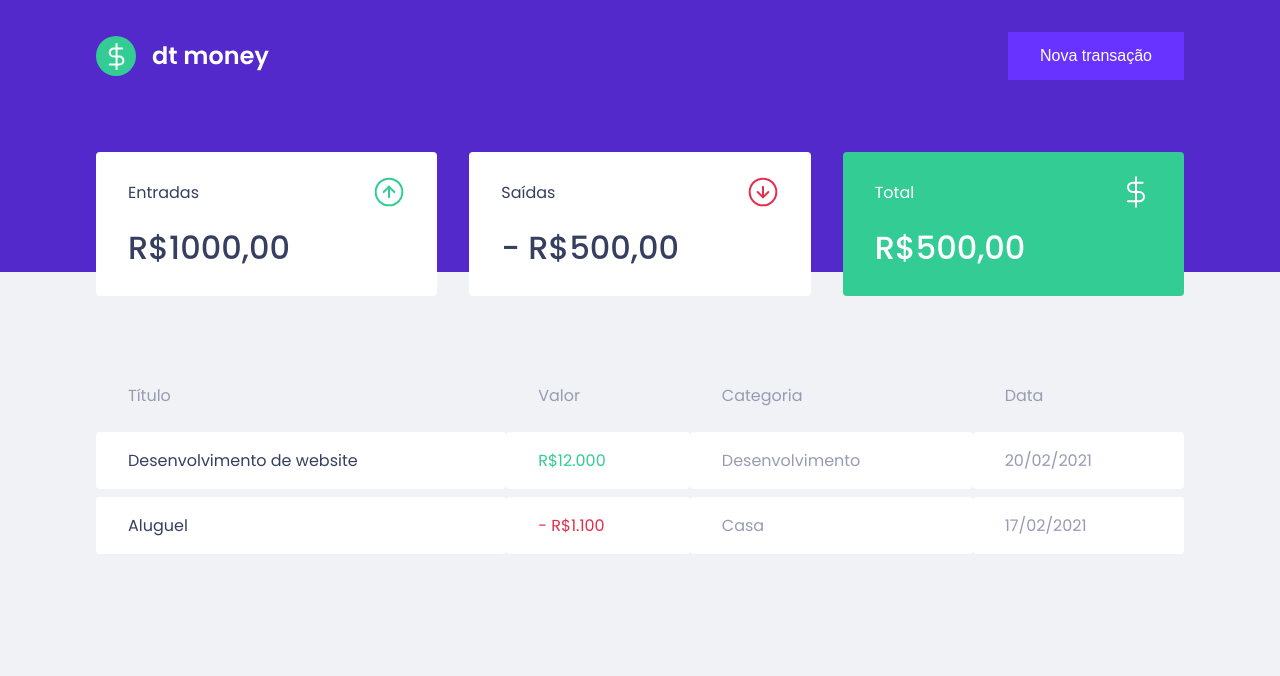
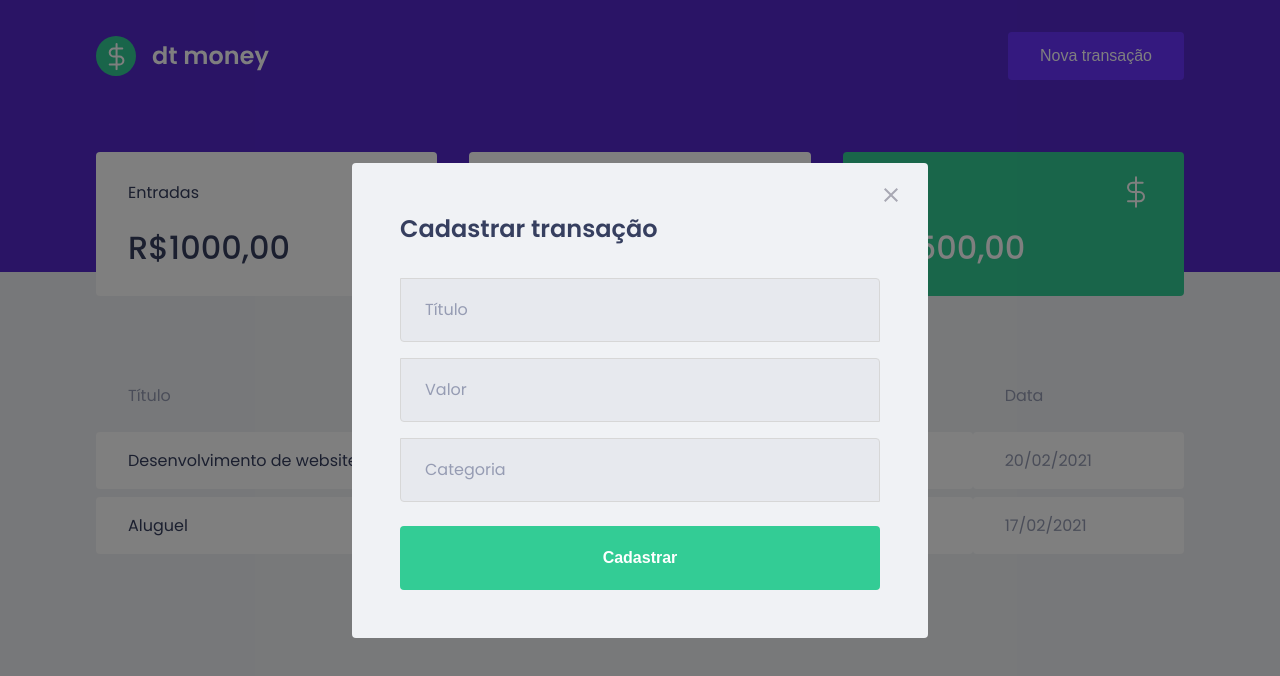
Before and after one commit to danielcbranco/moneyrain, a React (Create React App) app: page / in a window 1280 px wide. Both pictures are taken after a click on the button "Nova transação". Shown: the top 676 px of the page. Built offline with nearby package versions, Linux system fonts and the light colour scheme; no server answers; what miragejs would draw is missing.

Commit message:
quinto commit

```diff
--- a/package.json
+++ b/package.json
@@ -7,6 +7,7 @@
     "miragejs": "^0.1.41",
     "react": "^17.0.2",
     "react-dom": "^17.0.2",
+    "react-modal": "^3.13.1",
     "react-scripts": "4.0.3",
     "styled-components": "^5.3.0",
     "web-vitals": "^1.0.1"
@@ -19,6 +20,7 @@
     "@types/node": "^12.0.0",
     "@types/react": "^17.0.0",
     "@types/react-dom": "^17.0.0",
+    "@types/react-modal": "^3.12.0",
     "@types/styled-components": "^5.1.9",
     "typescript": "^4.1.2"
   },
--- a/public/index.html
+++ b/public/index.html
@@ -8,7 +8,7 @@
 
     <link rel="shortcut icon" href="favicon.png" type="image/png">
 
-    <title>dtmoney</title>
+    <title>daniel bank</title>
 
     <link href="https://fonts.googleapis.com/css2?family=Poppins:wght@400;500;600&display=swap" rel="stylesheet">
   </head>
--- a/src/App.tsx
+++ b/src/App.tsx
@@ -1,15 +1,35 @@
-import React from "react";
+import React, { useState } from "react";
+import Modal from 'react-modal';
 import { Dashboard } from "./components/Dashboard";
 import { Header } from "./components/Header";
 import { GlobalStyle } from "./styles/global";
+import { NewTransactionModal } from "./components/NewTransactionModal";
+
+Modal.setAppElement('#root');
+
+export function App() {
+  const [isNewTransactionModalOpen, setIsNewTransactionModalOpen] = useState(false);
+
+  function handleOpenNewTransactionModal() {
+    setIsNewTransactionModalOpen(true);
+  }
+
+  function handleCloseNewTransactionModal() {
+    setIsNewTransactionModalOpen(false);
+  }
+
+  return (
+    <>
+        <Header onOpenNewTransactionModal={handleOpenNewTransactionModal}/>
+
+        <Dashboard />
+
+        <NewTransactionModal
+        isOpen={isNewTransactionModalOpen}
+        onRequestClose={handleCloseNewTransactionModal}
+        />
 
 
-
-export function App() {
-  return (
-    <>
-        <Header />
-        <Dashboard />
         <GlobalStyle />
     </>
   );
--- a/src/components/Header/index.tsx
+++ b/src/components/Header/index.tsx
@@ -1,16 +1,22 @@
-import logoImg from '../../assets/logo.svg'
-import { Container, Content } from './styles'
+import { useState } from 'react';
+import Modal from 'react-modal';
+import logoImg from '../../assets/logo.svg';
+import { Container, Content } from './styles';
 
+interface HeaderProps {
+  onOpenNewTransactionModal: () => void;
+}
 
-
-export function Header () {
+export function Header ({onOpenNewTransactionModal}: HeaderProps) {
   return (
     <Container>
       <Content>
       <img src={logoImg} alt="dt money" />
-      <button type="button">
+      <button type="button" onClick={onOpenNewTransactionModal}>
         Nova transação
       </button>
+
+
       </Content>
     </Container>
   )
--- a/src/components/Header/styles.ts
+++ b/src/components/Header/styles.ts
@@ -19,7 +19,7 @@
     background: var(--blue-light);
     border: 0;
     padding: 0 2rem;
-    boder-radius: 0.25rem;
+    border-radius: 0.25rem;
     height: 3rem;
 
     transition: filter 0.2s;
--- /dev/null
+++ b/src/components/NewTransactionModal/index.tsx
@@ -0,0 +1,49 @@
+import React from "react";
+import Modal from "react-modal";
+import { Container } from "./style";
+import closeImg from '../../assets/close.svg';
+
+interface NewTransactionModalProps {
+  isOpen: boolean;
+  onRequestClose: () => void;
+}
+
+export function NewTransactionModal({ isOpen, onRequestClose }: NewTransactionModalProps) {
+  return (
+      <Modal
+        isOpen={isOpen}
+        onRequestClose={onRequestClose}
+        overlayClassName="react-modal-overlay"
+        className="react-modal-content"
+        >
+          <button
+          type="button"
+          onClick={onRequestClose}
+          className="react-modal-close"
+        >
+            <img src={closeImg} alt="Fechar modal" />
+          </button>
+
+        <Container>
+          <h2>Cadastrar transação</h2>
+
+          <input
+           placeholder="Título"
+          />
+
+          <input
+            type="number"
+            placeholder="Valor"
+          />
+
+          <input
+            placeholder="Categoria"
+          />
+
+          <button type="submit">
+            Cadastrar
+          </button>
+        </Container>
+      </Modal>
+  );
+}
--- /dev/null
+++ b/src/components/NewTransactionModal/style.ts
@@ -0,0 +1,51 @@
+import styled from 'styled-components';
+
+export const Container = styled.form`
+  h2 {
+    color: var(--text-title);
+    font-size: 1.5rem;
+    margin-bottom: 2rem;
+  }
+
+  input {
+    width: 100%;
+    padding: 0 1.5rem;
+    height: 4rem;
+    border-radius: 0%.25rem;
+
+    border: 1px solid #d7d7d7;
+    background: #e7e9ee;
+
+    font-weight: 400;
+    font-size: 1rem;
+
+    &::placeholder {
+      color: var(--text-body);
+    }
+
+    & + input {
+      margin-top: 1rem;
+    }
+  }
+
+  button[type="submit"] {
+    width: 100%;
+    padding: 0 1.5rem;
+    height: 4rem;
+    background: var(--green);
+    color: #FFF;
+    border-radius: 0.25rem;
+    border: 0;
+    font-size: 1rem;
+    margin-top: 1.5rem;
+    font-weight: 600;
+
+    transition: filter 0.2s;
+
+    &:hover {
+      filter: brightness(0.9);
+    }
+
+  }
+
+`;
--- a/src/styles/global.ts
+++ b/src/styles/global.ts
@@ -51,4 +51,42 @@
     opacity: 0.6;
     cursor: not-allowed;
   }
+
+  .react-modal-overlay {
+    background: rgba(0, 0, 0, 0.5);
+
+    position: fixed;
+    top: 0;
+    bottom: 0;
+    right: 0;
+    left: 0;
+
+    display: flex;
+    align-items: center;
+    justify-content: center;
+  }
+
+  .react-modal-content {
+    width: 100%;
+    max-width: 576px;
+    background: var(--background);
+    padding: 3rem;
+    position: relative;
+    border-radius: 0.25rem;
+  }
+
+  .react-modal-close {
+    position: absolute;
+    right: 1.5rem;
+    top: 1.5rem;
+    border: 0;
+    background: transparent;
+
+    transition: filter 0.2s;
+
+    &:hover {
+      filter: brightness(0.8);
+    }
+  }
+
 `
```
Also changed, not shown: 1 other file (tests, documents, lock files or other folders).
